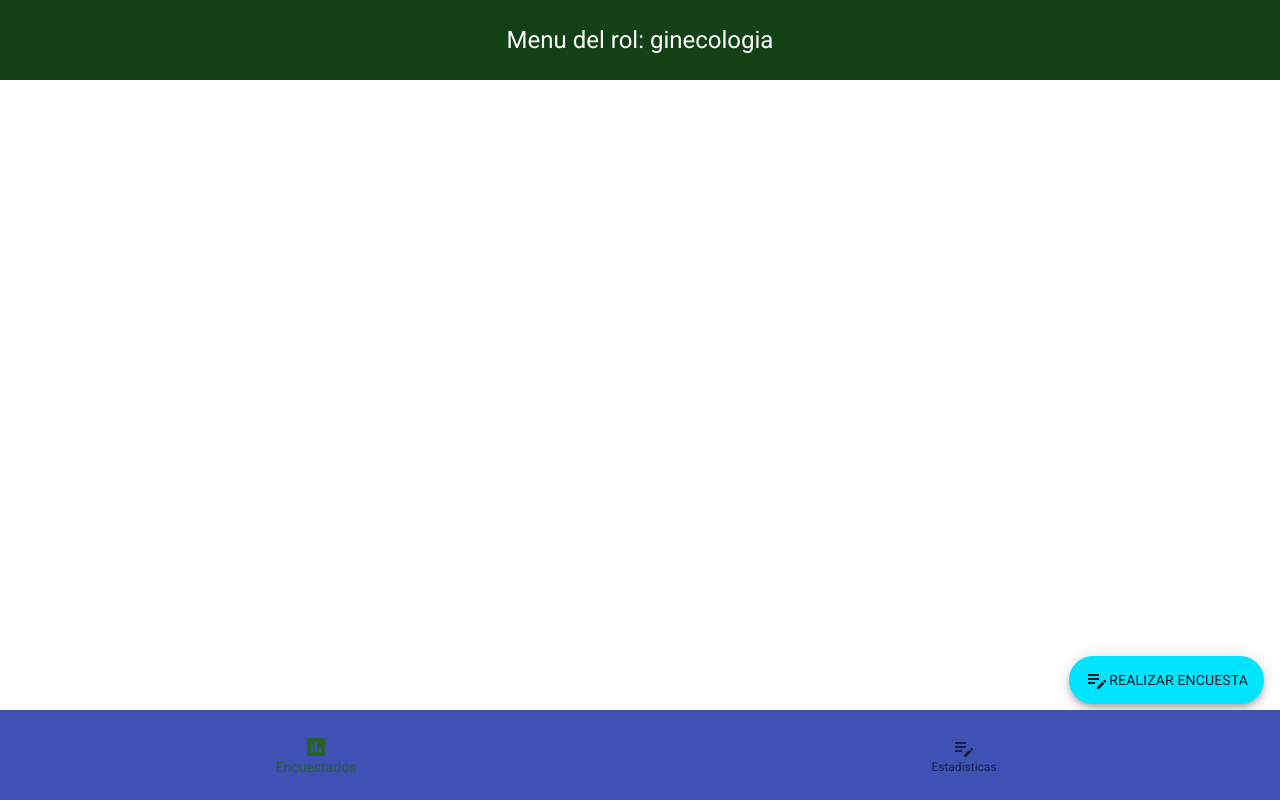
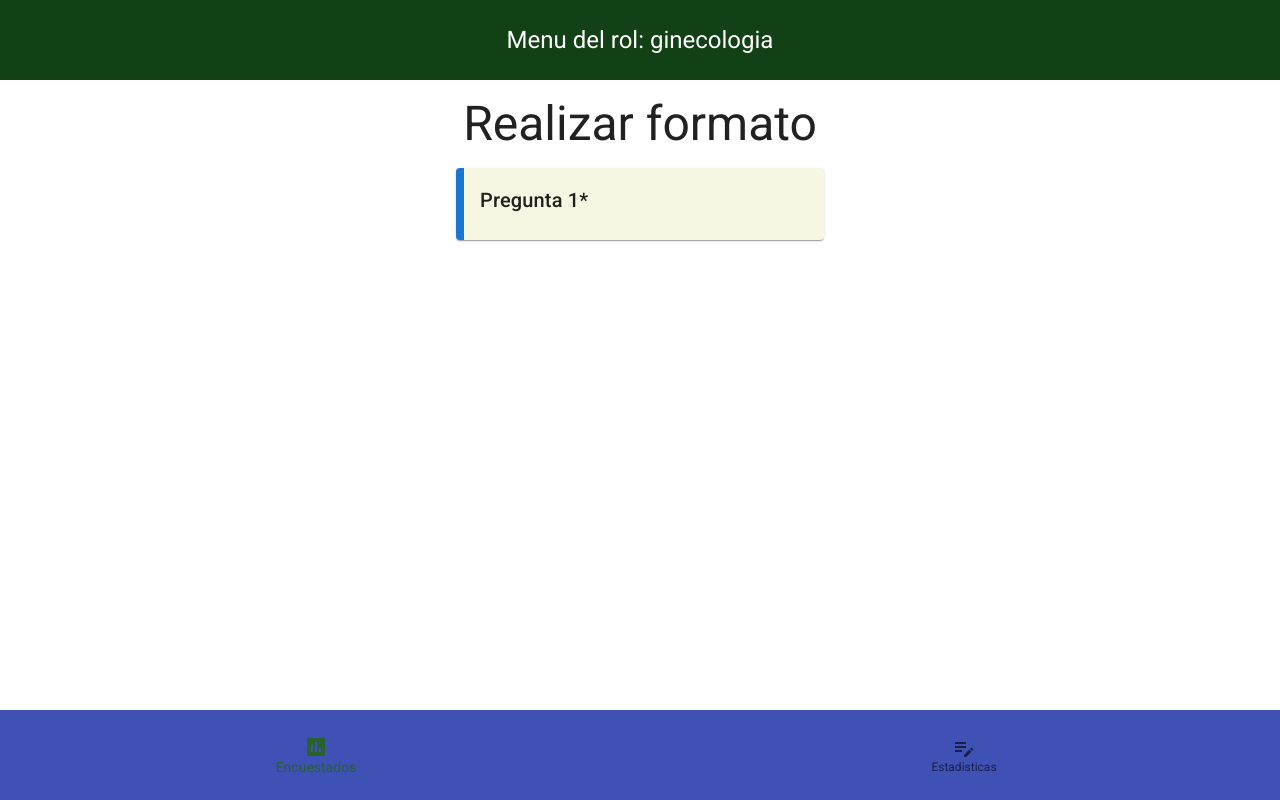
Before and after one commit to wincancode/ProyectoCasaBarandi, a React (Vite) app in the folder App/FrontEnd/: page /jornada-actual/1 in a window 1280 px wide. Both pictures are taken after a click on the button "REALIZAR ENCUESTA". Built offline with nearby package versions, Linux system fonts and the light colour scheme.

Commit message:
update crear encuesta

```diff
--- /dev/null
+++ b/App/FrontEnd/src/Componentes/PreguntaDeEncuesta/PreguntaDeEncuesta.tsx
@@ -0,0 +1,42 @@
+import { Card, CardContent, Typography } from "@mui/material";
+import styles from "./PreguntaDeEncuesta.module.css";
+
+interface Props {
+  id: number;
+  pregunta: {
+    nombre: string;
+    tipo: string;
+    opciones?: string[];
+    esObligatoria: boolean;
+    respuestaEscrita?: respuesta;
+    respuestasSeleccionables?: respuesta[];
+  };
+}
+
+interface respuesta {
+  id: number;
+}
+
+const PreguntaDeEncuesta: React.FC<Props> = (props) => {
+  return (
+
+      <>
+        <Card
+          style={{
+            backgroundColor: "#f5f7e3",
+            borderLeft: "8px solid #1976d2",
+          }}>
+          <CardContent>
+            <Typography variant="h6">
+              {props.pregunta.nombre}
+              {props.pregunta.esObligatoria ? "*" : null}
+            </Typography>
+
+          </CardContent>
+        </Card>
+      </>
+
+  );
+};
+
+export default PreguntaDeEncuesta;
--- a/App/FrontEnd/src/Paginas/Menues/MenuJornada/MenuRol/MenuRol.tsx
+++ b/App/FrontEnd/src/Paginas/Menues/MenuJornada/MenuRol/MenuRol.tsx
@@ -10,6 +10,7 @@ import BotonLista from "Componentes/BotonLista/BotonLista";
 import BotonSticky from "Componentes/BotonSticky/BotonSticky";
 import EstadisticaDona from "Componentes/EstadisticaDona/EstadisticaDona";
 import { BarChart } from "@mui/x-charts";
+import RealizarFormato from "./RealizarFormato";
 
 const roles = ["mastologia", "ginecologia", "pediatria", "asistencia"];
 const mockData = [
@@ -134,7 +135,7 @@ const MenuRol: React.FC = () => {
 
       {tab === "Encuestados" ? (
         hacerEncuesta === true ? (
-          <div></div>
+          <RealizarFormato />
         ) : (
           <EncuestasRealizadas />
         )
@@ -142,6 +143,9 @@ const MenuRol: React.FC = () => {
         <Estadisticas />
       )}
 
+      {hacerEncuesta === true ? (
+        <></>
+      ) : (
         <BotonSticky
           positionx="right"
           positiony="bottom"
@@ -154,6 +158,8 @@ const MenuRol: React.FC = () => {
           variant="extended"
           onClick={() => setHacerEncuesta(true)}
         />
+      )}
+
       <BarandiBottomNavigation
         icons={[<PollIcon />, <EditNoteIcon />]}
         tabs={["Encuestados", "Estadisticas"]}
--- a/App/FrontEnd/src/Paginas/Menues/MenuJornada/MenuRol/RealizarFormato.module.css
+++ b/App/FrontEnd/src/Paginas/Menues/MenuJornada/MenuRol/RealizarFormato.module.css
@@ -0,0 +1,13 @@
+.titulo{
+    margin-top: 1rem;
+    display: flex;
+    justify-content: center;
+    text-align: center;
+}
+
+.preguntas{
+    display: flex;
+    margin-top: 1rem;
+    align-self: center;
+    justify-content: center;
+}
--- a/App/FrontEnd/src/Paginas/Menues/MenuJornada/MenuRol/RealizarFormato.tsx
+++ b/App/FrontEnd/src/Paginas/Menues/MenuJornada/MenuRol/RealizarFormato.tsx
@@ -1,5 +1,27 @@
+import { Stack, Typography } from "@mui/material";
+import PreguntaDeEncuesta from "Componentes/PreguntaDeEncuesta/PreguntaDeEncuesta";
+import styles from "./RealizarFormato.module.css";
+
 const RealizarFormato: React.FC = () => {
-  return <></>;
+  return (
+    <>
+      <Typography variant="h3">
+        <div className={styles.titulo}>Realizar formato</div>
+      </Typography>
+      <div className={styles.preguntas}>
+        <Stack spacing={2} minWidth={"23rem"}>
+          <PreguntaDeEncuesta
+            id={1}
+            pregunta={{
+              nombre: "Pregunta 1",
+              tipo: "texto",
+              esObligatoria: true,
+            }}
+          />
+        </Stack>
+      </div>
+    </>
+  );
 };
 
 export default RealizarFormato;
```
Also changed, not shown: App/FrontEnd/src/Componentes/PreguntaDeEncuesta/PreguntaDeEncuesta.module.css (added). Lines whose indentation alone changed are shown as unchanged.
